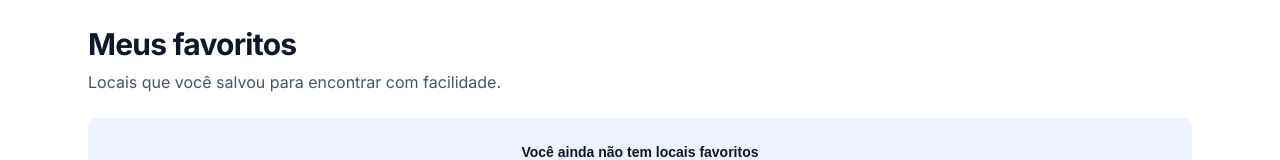
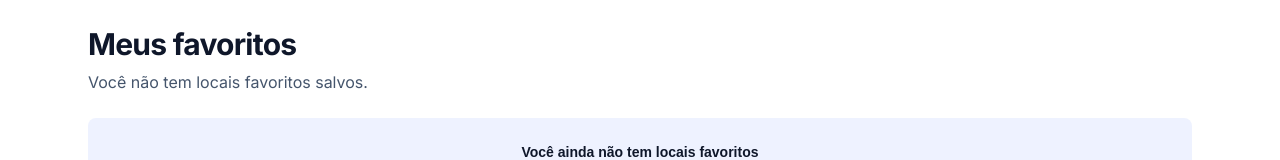
Before and after one commit to 1TDSPH-26/portal-locais-acessiveis, a React (Vite) app: page /favoritos in a window 1280 px wide. Shown: the part 160-320 px from the top of the page. Built offline with nearby package versions, Linux system fonts and the light colour scheme; a web font is replaced by a local one.

Commit message:
feat: anunciar atualizações dos favoritos

```diff
--- a/src/pages/Favoritos/Favoritos.tsx
+++ b/src/pages/Favoritos/Favoritos.tsx
@@ -52,8 +52,10 @@ export default function Favoritos() {
       >
         Meus favoritos
       </h1>
-      <p className="mt-2 max-w-2xl text-slate-600">
-        Locais que você salvou para encontrar com facilidade.
+      <p role="status" aria-live="polite" aria-atomic="true" className="mt-2 max-w-2xl text-slate-600">
+        {locaisFavoritos.length === 0
+          ? 'Você não tem locais favoritos salvos.'
+          : `${locaisFavoritos.length} ${locaisFavoritos.length === 1 ? 'local favorito salvo' : 'locais favoritos salvos'}.`}
       </p>
 
       {locaisFavoritos.length === 0 ? (
```
